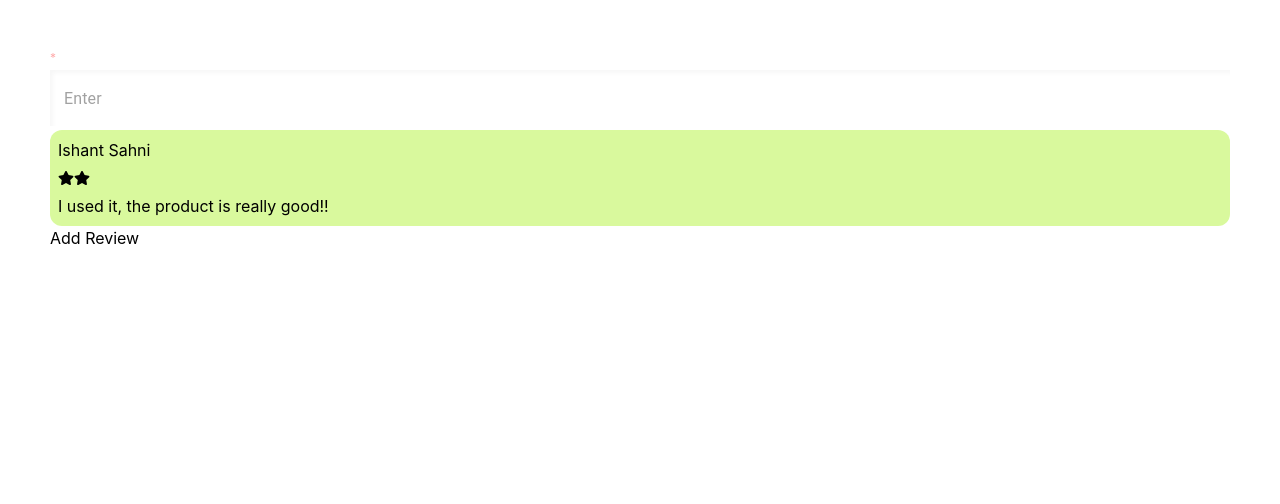
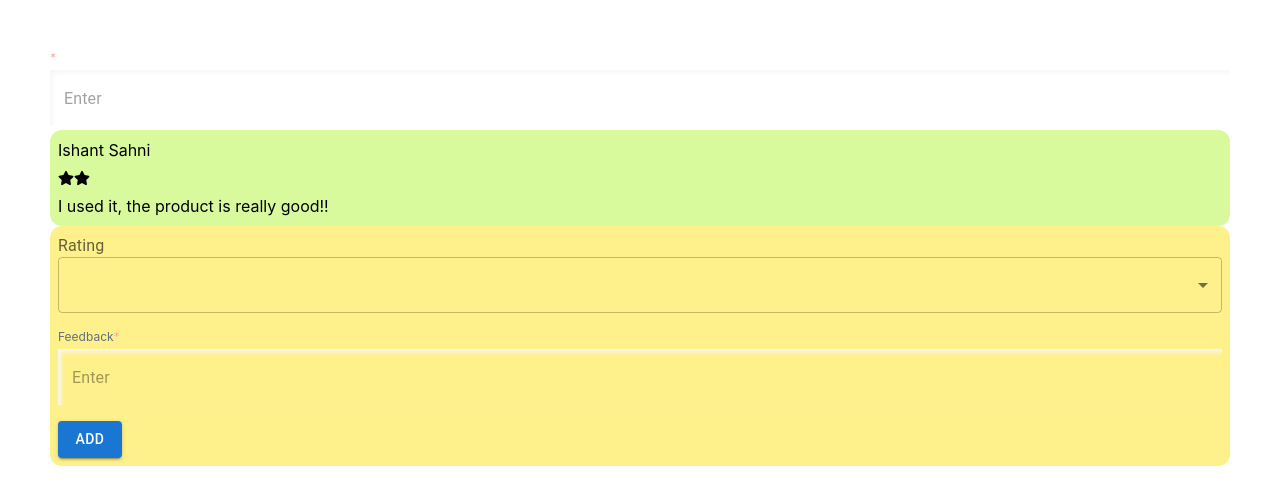
Before and after one commit to ishantsahni/ishant_fe, a React (Create React App) app: page /rough in a window 1280 px wide. Shown: the top 504 px of the page. Built offline with nearby package versions, Linux system fonts and the light colour scheme; sample sign-in values are in the browser's storage.

Commit message:
add review component added

```diff
--- a/src/components/AddReview/index.jsx
+++ b/src/components/AddReview/index.jsx
@@ -1,5 +1,62 @@
+import { useFormik } from "formik";
+import * as yup from "yup";
+import CustomDropdown from "../CustomDropdown";
+import CustomTextField from "../CustomTextField";
+import { ratingOptions } from "../../helpers";
+import { Button } from "@mui/material";
+
 function AddReview() {
-  return <div>Add Review</div>;
+  const formik = useFormik({
+    initialValues: {
+      rating: 0,
+      feedback: "",
+    },
+    validationSchema: yup.object({
+      rating: yup.number("Must be a number").required("Required"),
+      feedback: yup.string().required("Required"),
+    }),
+
+    onSubmit: (values) => {
+      console.log("formik submitted ", values);
+    },
+  });
+  return (
+    <div className="bg-yellow-200 rounded-xl p-2">
+      <form>
+        <CustomDropdown
+          id="rating"
+          name="rating"
+          onChange={formik.handleChange}
+          onBlur={formik.handleChange}
+          value={formik.values.rating}
+          options={ratingOptions}
+          label="Rating"
+          touched={formik.touched.rating}
+          errors={formik.touched.errors}
+        />
+        <div className="my-4">
+          <CustomTextField
+            id="feedback"
+            name="feedback"
+            onChange={formik.handleChange}
+            onBlur={formik.handleBlur}
+            value={formik.values.feedback}
+            label="Feedback"
+            touched={formik.touched.feedback}
+            errors={formik.errors.feedback}
+          />
+        </div>
+
+        <Button
+          onClick={() => formik.handleSubmit()}
+          className="mt-4"
+          variant="contained"
+        >
+          Add
+        </Button>
+      </form>
+    </div>
+  );
 }
 
 export default AddReview;
--- a/src/components/CustomDropdown/index.js
+++ b/src/components/CustomDropdown/index.js
@@ -12,23 +12,22 @@ const MenuProps = {
   },
 };
 
-const itemTypes = [{
-    value: "sports",
-    label: "Sports"
-}, {
-    value: "electronics",
-    label: "Electronics"
-}, {
-    value: "food",
-    label: "Food"
-}, {
-    value: "vehicle",
-    label: "Vehicle"
-}]
-
-function CustomDropdown({ id, name, onChange, onBlur, value, label, touched, errors }) {
-    return <div className="!w-full">
-        <InputLabel className="w-full" id="demo-multiple-name-label">{label}</InputLabel>
+function CustomDropdown({
+  id,
+  name,
+  onChange,
+  onBlur,
+  value,
+  options,
+  label,
+  touched,
+  errors,
+}) {
+  return (
+    <div className="!w-full">
+      <InputLabel className="w-full" id="demo-multiple-name-label">
+        {label}
+      </InputLabel>
       <Select
         labelId="demo-multiple-name-label"
         id={id}
@@ -40,7 +39,7 @@ function CustomDropdown({ id, name, onChange, onBlur, value, label, touched, err
         input={<OutlinedInput label="Category" />}
         MenuProps={MenuProps}
       >
-            {itemTypes.map((item) => (
+        {options.map((item) => (
           <MenuItem
             key={item.value}
             value={item.value}
@@ -50,10 +49,11 @@ function CustomDropdown({ id, name, onChange, onBlur, value, label, touched, err
           </MenuItem>
         ))}
       </Select>
-        <p className="text-[#ffa9a9] font-normal text-xs mb-1">{touched && errors ? (
-            <div>{errors}</div>
-        ) : null}</p>
+      <p className="text-[#ffa9a9] font-normal text-xs mb-1">
+        {touched && errors ? <div>{errors}</div> : null}
+      </p>
     </div>
+  );
 }
 
 CustomDropdown.propTypes = {
--- /dev/null
+++ b/src/helpers/index.js
@@ -0,0 +1,43 @@
+const categoryOptions = [
+  {
+    value: "sports",
+    label: "Sports",
+  },
+  {
+    value: "electronics",
+    label: "Electronics",
+  },
+  {
+    value: "food",
+    label: "Food",
+  },
+  {
+    value: "vehicle",
+    label: "Vehicle",
+  },
+];
+
+const ratingOptions = [
+  {
+    value: 1,
+    label: "1",
+  },
+  {
+    value: 2,
+    label: "2",
+  },
+  {
+    value: 3,
+    label: "3",
+  },
+  {
+    value: 4,
+    label: "4",
+  },
+  {
+    value: 5,
+    label: "5",
+  },
+];
+
+export { categoryOptions, ratingOptions };
--- a/src/pages/AddProductPage/index.js
+++ b/src/pages/AddProductPage/index.js
@@ -6,6 +6,7 @@ import FileUpload from "../FileUpload";
 import API_URLS from "../../config/API_URLS";
 import CustomDropdown from "../../components/CustomDropdown";
 import axiosInstance from "../../services/axiosInstance";
+import { categoryOptions } from "../../helpers";
 
 function AddProductPage() {
   const formik = useFormik({
@@ -87,6 +88,7 @@ function AddProductPage() {
           onChange={formik.handleChange}
           onBlur={formik.handleChange}
           value={formik.values.category}
+          options={categoryOptions}
           label="Category"
           touched={formik.touched.category}
           errors={formik.touched.errors}
--- a/src/pages/ProductsPage/index.jsx
+++ b/src/pages/ProductsPage/index.jsx
@@ -9,6 +9,7 @@ import CustomDropdown from "../../components/CustomDropdown";
 import { useNavigate } from "react-router-dom";
 import { useDispatch } from "react-redux";
 import { emptyCart } from "../../redux/actions/cartActions";
+import { categoryOptions } from "../../helpers";
 
 function ProductsPage() {
   const navigate = useNavigate();
@@ -56,6 +57,7 @@ function ProductsPage() {
             onChange={formik.handleChange}
             onBlur={formik.handleChange}
             value={formik.values.category}
+            options={categoryOptions}
             label="Category"
             touched={formik.touched.category}
             errors={formik.touched.errors}
```
Lines whose indentation alone changed are shown as unchanged.
